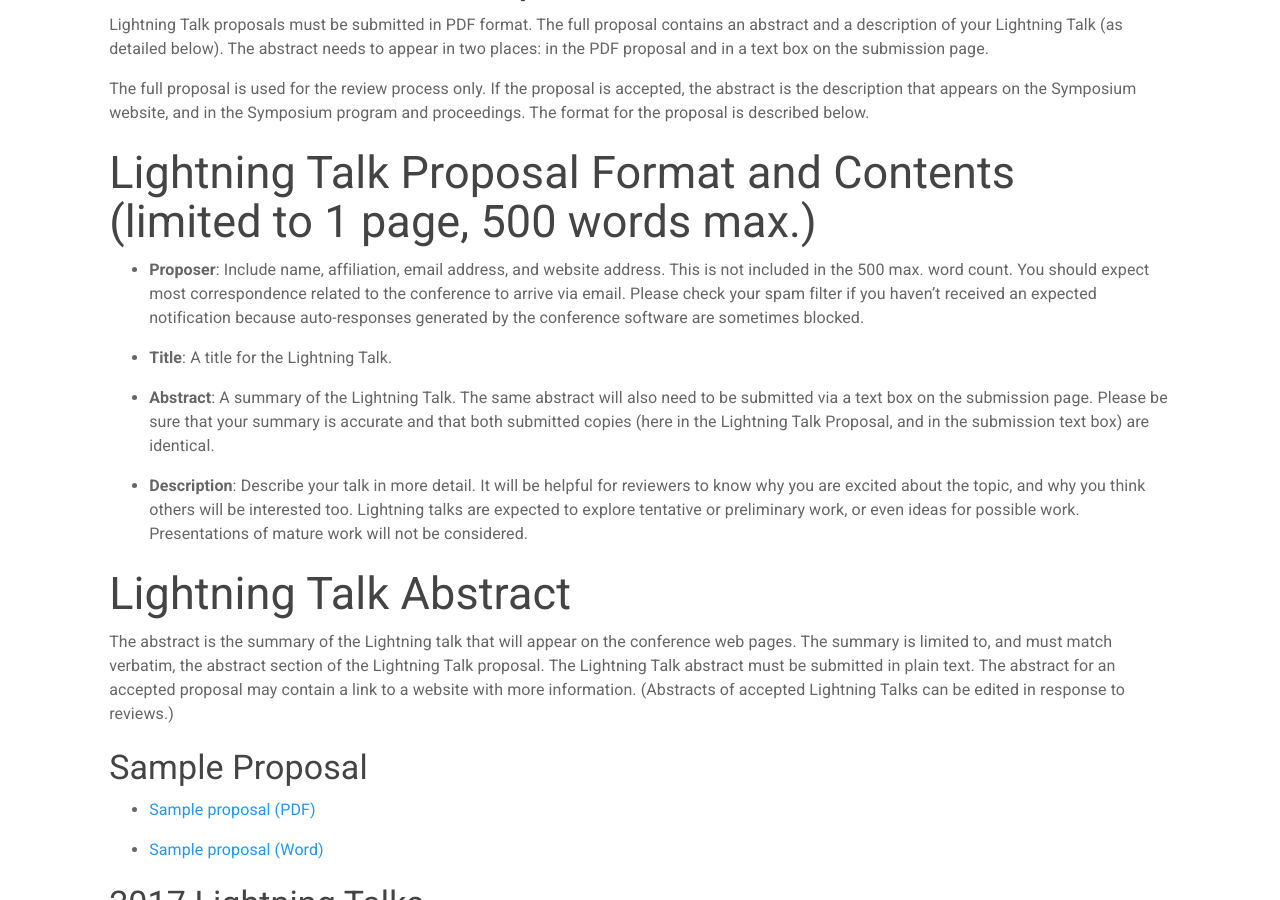
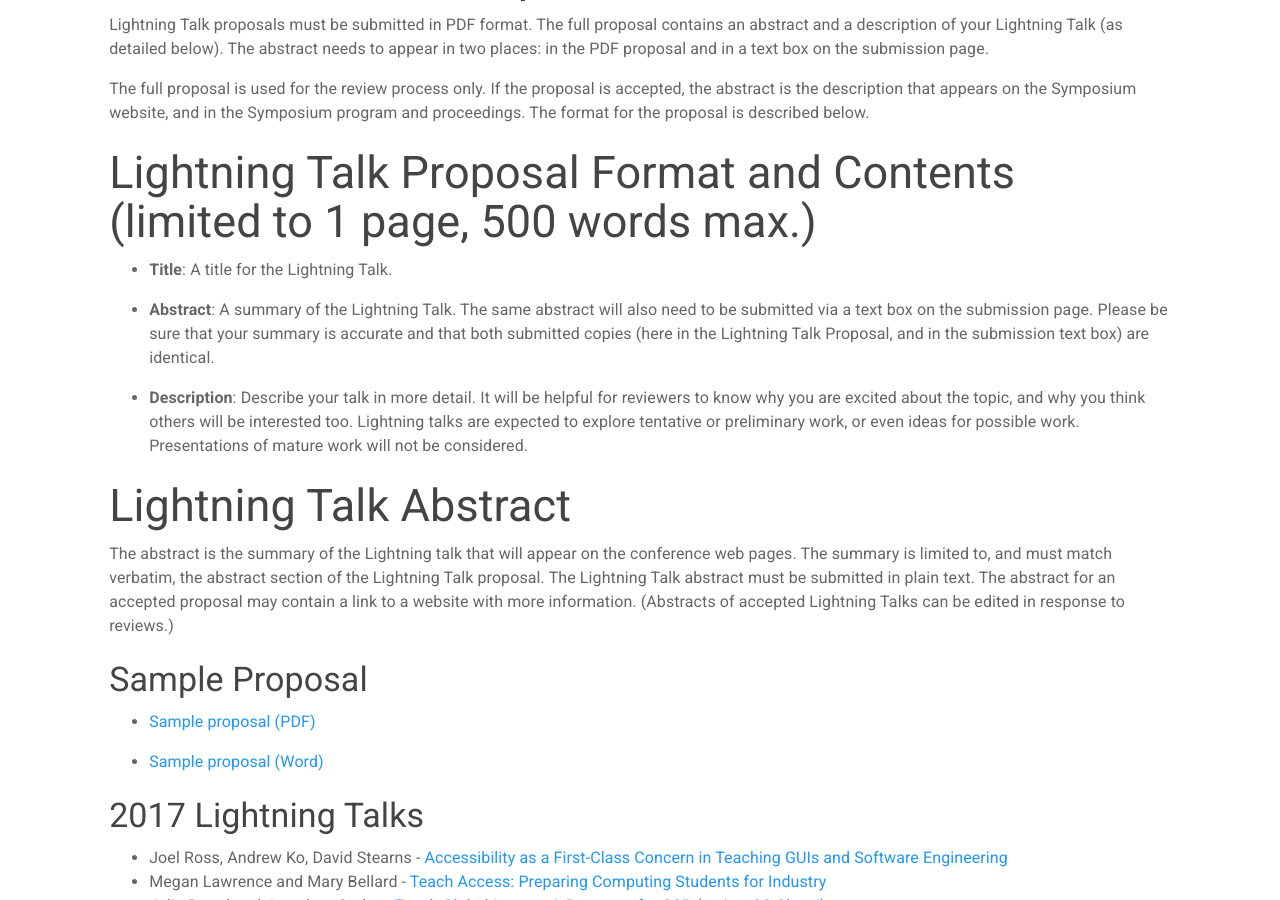
Before and after one commit to sigcsets/sigcse2018, a Jekyll site: the page built from authors/lightningtalks.md, in a window 1280 px wide and 900 px high, scrolled down 886 px. Built offline with Jekyll 4.4.1, drawn with Linux system fonts in a browser that asks for light colours.

Commit message:
lightning talk update

```diff
--- a/authors/lightningtalks.md
+++ b/authors/lightningtalks.md
@@ -18,8 +18,6 @@ Lightning Talk proposals must be submitted in PDF format. The full proposal cont
 The full proposal is used for the review process only. If the proposal is accepted, the abstract is the description that appears on the Symposium website, and in the Symposium program and proceedings. The format for the proposal is described below.
 
 ## Lightning Talk Proposal Format and Contents (limited to {{site.data.cfp.details["Lightning Talks"].limits}})
-
--   **Proposer**: Include name, affiliation, email address, and website address. This is not included in the 500 max. word count.  You should expect most correspondence related to the conference to arrive via email. Please check your spam filter if you haven’t received an expected notification because auto-responses generated by the conference software are sometimes blocked.
 
 -   **Title**: A title for the Lightning Talk.
 
```
